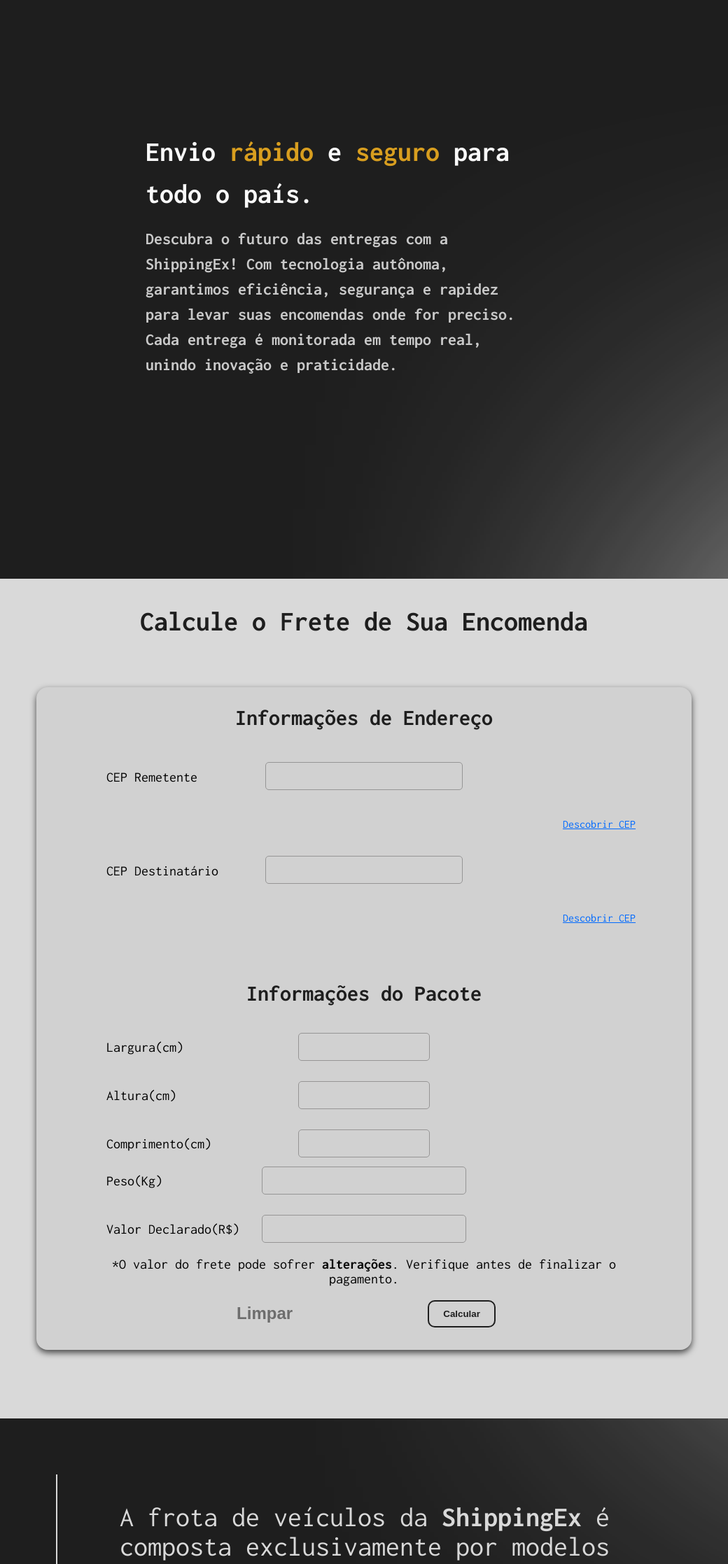
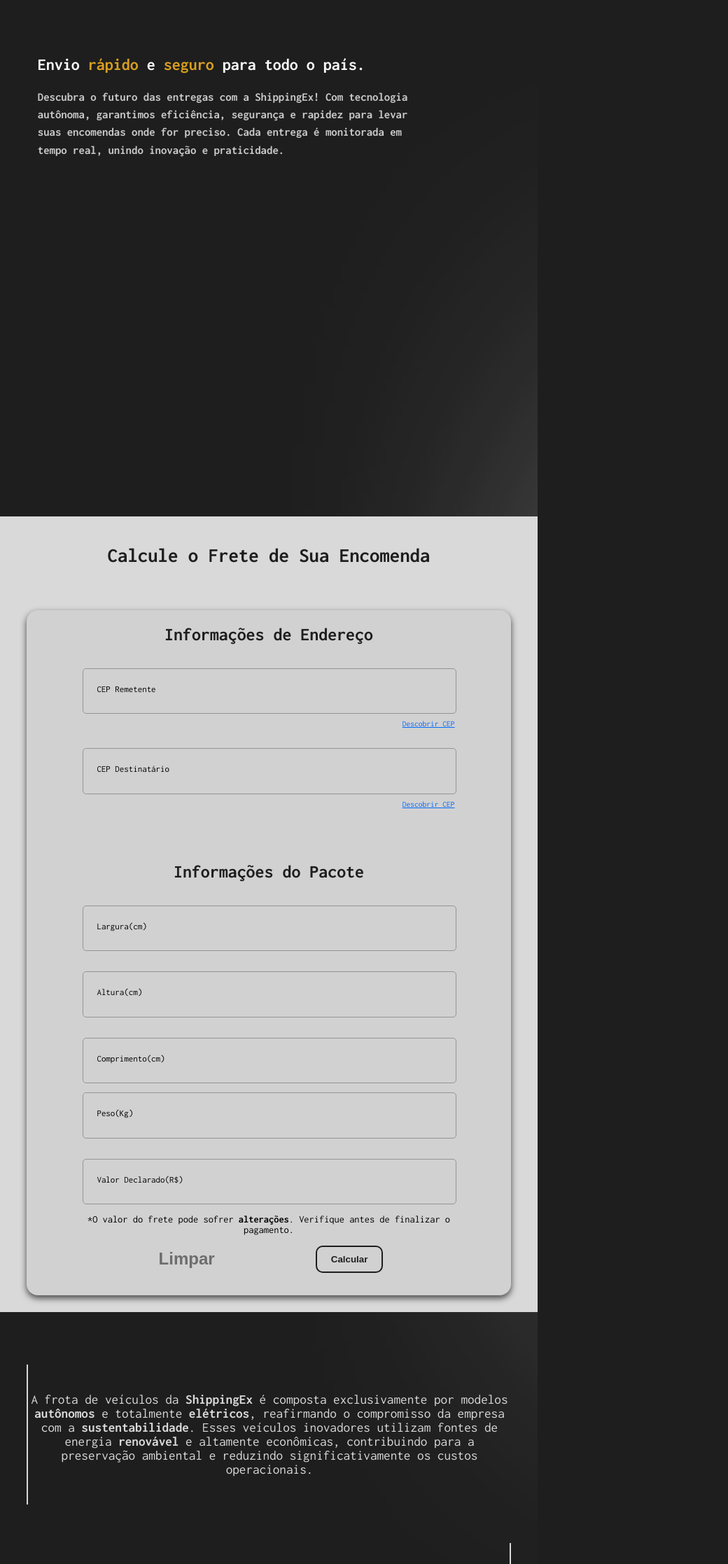
Before and after one commit to GabrielIzi/ShippingEx_Git, a React (Create React App) app: page / in a window 768 px wide. Shown: the part 120-2355 px from the top of the page at 70% size, 1040 px wide, since content can reach past the window. Built offline with nearby package versions, Linux system fonts and the light colour scheme; a web font is replaced by a local one.

Commit message:
Reformulação da Pagina Home

```diff
--- a/src/Routes/Home.css
+++ b/src/Routes/Home.css
@@ -19,8 +19,12 @@
 }
 
 .PagBody_1{
-    width: 100vh;
+    width: 100%;
     height: 80vh;
+}
+
+.logo{
+    margin-right: 2%;
 }
 
 .ItensPrinc {
@@ -28,18 +32,21 @@
     flex-direction: row;
     justify-content: space-between;
     align-items: center;
-    width: 150%;
-    margin: 18vh 26vh;
+    width: 88%;
+    margin: 18vh 0 0 0;
     animation: AnimHome 0.5s;
 }
 
 .ItensPrinc h1 {
     max-width: 70vh;
-    font-size: 4vh;
+    font-size: 5vh;
     line-height: 1.5;
     text-align: left;
+    margin-left: 13%;
 }
-
+.ItensPrinc p{
+    font-size: 70%;
+}
 .ItensPrinc img {
     max-width: 50vh;
     height: auto;
@@ -51,8 +58,8 @@
 
 .PagBody_2{
     background-color: #d9d9d9;
-    height: 100vh;
-    width: 208vh;
+    width: 100%;
+    height: 90vh;
     filter: drop-shadow(1000px -100px 30vh #d9d9d9);
     align-items: center;
     text-align: center;
@@ -70,10 +77,11 @@
 .PainelCalculadora{
     background-color: #d1d1d1;
     border-radius: 2vh;
-    width: 150vh;
+    width: 90%;
     margin-left: auto;
     margin-right: auto;
     box-shadow: 0px 4px 10px rgba(0, 0, 0, 0.685);
+    overflow: auto;
 }
 
 .PainelCalculadora h2{
@@ -110,7 +118,7 @@
     border-radius: 5px;
     outline: none;
     min-width: 250px;
-    padding: 10px 15px;
+    padding: 4% 0%;
     font-size: 16px;
     transition: all .1s linear;
     background-color: #d1d1d1;
@@ -145,11 +153,10 @@
 
 .label-float input:focus+label,
 .label-float input:not(:placeholder-shown)+label {
-    @media (min-width: 768px){
-        font-size: 13px;
-        top: 0;
-        color: #1E1E1E;
-    }
+
+    font-size: 13px;
+    top: 0;
+    color: #1E1E1E;
 
 }
 
@@ -161,13 +168,11 @@
 .InfoPacote_2 input{
     padding: 10px 5px;
     min-width: 50px;
-    width: 22vh;
 }
 
 .InfoPacote_3 input{
     padding: 10px 5px;
     min-width: 50px;
-    width: 35vh;
 }
 
 .CalOps{
@@ -205,8 +210,8 @@
 
 .PagBody_3{
     background-color: #d9d9d9;
-    padding: 5vh 10vh;
-    width: 188vh;
+    width: 100%;
+    padding-bottom: 1vh;
 }
 
 .PagBody_3 h2{
@@ -247,15 +252,16 @@
     background-color: #d9d9d9;
     padding: 0;
     padding-bottom: 5vh;
-    width: 208vh;
+    width: 100%;
 }
 
 .Imgs_Parceiros{
     display: flex;
     justify-content: space-around;
-    height: 8vh;
+    height: 1vh;
     padding-bottom: 5vh;
     margin: 0 20vh;
+    padding-bottom: 10vh;
 }
 
 .PagBody_5 img{
@@ -272,9 +278,9 @@
 
 .PagBody_4{
     text-align: center;
-    margin: 10vh 10vh;
     background-color: #1E1E1E;
-    width: 188vh;
+    width: 90%;
+    padding: 5%;
 }
 
 .PagBody_4 p:nth-of-type(1){
@@ -292,21 +298,44 @@
 }
 
 @media (max-width: 768px){
+    .Home, html{
+        width: 100%;
+    }
+    .Imgs_Parceiros{
+        margin: 0;
+        width: 100%;
+        padding-bottom: 0;
+    }
+    .Imgs_Parceiros img{
+        width: 70%;
+        padding: 0 10%;
+        padding-bottom: 0;
+    }
     .logo{
         display: none;
     }
     .ItensPrinc{
         width: 100%;
-        margin-top: 30vh;
+        margin-top: 20vh;
+    }
+    .ItensPrinc h1 {
+        font-size: 150%;
+        margin: 0 7%;
+    }
+    .ItensPrinc p{
+        font-size: 70%;
     }
     .PainelCalculadora{
         width: 90%;
     }
+    .InfoEnd{
+        gap: 0;
+    }
     .InfoEnd h2{
-        font-size: 4vh;
+        font-size: 180%;
     }
     .InfoPacote h2{
-        font-size: 4vh;
+        font-size: 180%;
     }
     .Infos{
         flex-direction: column;
@@ -319,33 +348,50 @@
         gap: 20%;
     }
     .PagBody_2{
-        width: 130vh;
-        height: 150vh;
+        width: 100%;
+        height: 100%;
+        padding-bottom: 3vh;
     }
     .PagBody_3{
-        width: 110vh;
+        width: 100%;
         height: 100%;
     }
     .PagBody_4{
-        width: 110vh;
-        height: 140vh;
+        width: 90%;
+        height: 100%;
+        padding-top: 7vh;
+        padding-bottom: 7vh;
+    }
+    .PagBody_4 p:nth-of-type(1){
+        font-size: 120%;
+    }
+    .PagBody_4 p:nth-of-type(2){
+        font-size: 120%;
     }
     .PagBody_5{
-        width: 130vh;
+        width: 100%;
         height: 20vh;
-    }
-    .Imgs_Parceiros{
-        display: flex;
-        justify-content: space-around;
-        height: 8vh;
-        padding-bottom: 10vh;
-        margin: 0 20vh;
+        padding-bottom: 0;
+        margin-bottom: 0;
     }
     .PagBody_2, label{
-        font-size: 2.5vh;
+        font-size: 90%;
+    }
+    .PagBody_2 h1{
+        font-size: 200%;
     }
     .PagBody_5, a{
         padding-top: 4vh;
+    }
+    .label-float input {
+        min-width: 0;
+        width: 100%;
+        padding: 4% 0%;
+        font-size: 120%;
+    }
+    .InfoEnd a{
+        font-size: 80%;
+        padding-top: 1vh;
     }
 }
 
--- a/src/Routes/Home.js
+++ b/src/Routes/Home.js
@@ -25,13 +25,13 @@
             <br/>
             <section className="PagBody_1">
                 <div className="ItensPrinc">
-                    <h1 style={{fontSize: "5vh"}}>
+                    <h1>
                         <span style={{color: "#f9f9f9"}}>Envio </span>
                         <span style={{color: "#D89E1F"}}>rápido</span>
                         <span style={{color: "#f9f9f9"}}> e </span>
                         <span style={{color: "#D89E1F"}}>seguro </span>
                         <span style={{color: "#f9f9f9"}}> para todo o país.</span>
-                        <p style={{fontSize: "3vh", color: "#c9c9c9", marginTop: "2vh"}}>Descubra o futuro das entregas com a ShippingEx! Com tecnologia autônoma, garantimos eficiência, segurança e rapidez para levar suas encomendas onde for preciso. Cada entrega é monitorada em tempo real, unindo inovação e praticidade.</p>
+                        <p style={{color: "#c9c9c9", marginTop: "2vh"}}>Descubra o futuro das entregas com a ShippingEx! Com tecnologia autônoma, garantimos eficiência, segurança e rapidez para levar suas encomendas onde for preciso. Cada entrega é monitorada em tempo real, unindo inovação e praticidade.</p>
                     </h1>
                     <img src={CarImg} alt="Veiculo Autonomo" className="logo"/>
                 </div>
--- a/src/Routes/components/Avaliacoes.css
+++ b/src/Routes/components/Avaliacoes.css
@@ -27,18 +27,40 @@
 }
 
 .avaliacoes{
-    padding-top: 30px;
-    padding-bottom: 30px;
+    padding-top: 5vh;
+    padding-bottom: 10vh;
     margin-top: 15px;
-    margin-bottom: 50px;
+    margin-bottom: 10vh;
     display: grid;
     grid-template-columns: repeat(auto-fit, minmax(250px, 1fr));
-    gap: 40px;
+    gap: 6%;
     width: 90%;
-    max-width: 1200px;
+    max-width: 100%;
     margin-left: 5%;
     border-top: 2px solid #1e1e1e8f;
     border-bottom: 2px solid #1e1e1e8f;
+}
+
+@media (max-width: 768px){
+    .avaliacoes{
+        gap: 1%;
+        grid-template-columns: repeat(auto-fit, minmax(500px, 2fr));
+        padding-bottom: 10vh;
+        margin-bottom: 0;
+    }
+    .avaliacao{
+        width: 68%;
+    }
+    .avaliacao p{
+        font-size: 70%;
+    }
+    .avaliacao img{
+        width: 15%;
+        height: 15%;
+    }
+    .usuario h4{
+        font-size: 100%;
+    }
 }
 
 @keyframes anim_avaliacoes{
--- a/src/Routes/components/Creditos.module.css
+++ b/src/Routes/components/Creditos.module.css
@@ -44,28 +44,31 @@
         width: 95%;
         text-align: right;
         margin-bottom: 2vh;
-        font-size: 6vh;
+        font-size: 60%;
 
     }
     footer{
-        width: 130vh;
+        width: 100%;
     }
     footer i{
-        padding: 2vh;
+        padding: 2%;
     }
     .CreditosOps{
         display: flex;
         flex-direction: column;
         border-left: #d9d9d9 1px solid;
-        padding: 3vh 0;
-        padding-left: 5vh;
-        margin: 4vh 4vh;
-        margin-right: 10vh;
+        padding: 5vh 0;
+        padding-left: 1.5vh;
+        margin: 3%;
         gap: 2vh;
-        font-size: 3.4vh;
+        font-size: 70%;
+    }
+    .CreditosOps a{
+        margin: 0;
+        padding: 0;
     }
     .Creditos img{
-        width: 30vh;
-        height: 10vh;
+        width: 15%;
+        height: 100%;
     }
 }
--- a/src/Routes/components/MenuBar.module.css
+++ b/src/Routes/components/MenuBar.module.css
@@ -69,11 +69,10 @@
     display: none;
     background: none;
     border: none;
-    font-size: 1.5rem;
     color: white;
     cursor: pointer;
     margin-right: 5vh;
-    font-size: 8vh;
+    font-size: 200%;
 }
 
 .active {
@@ -99,12 +98,20 @@
         flex-direction: column;
         position: absolute;
         top: 60px;
-        right: 20vh;
+        right: 2.5vh;
         background-color: #444;
-        padding: 5vh;
+        padding: 2vh;
         border-radius: 5px;
-        margin-right: 5vh;
-        font-size: 5vh;
+        margin-right: 0vh;
+        font-size: 2vh;
+    }
+
+    .MenuBarOps a{
+        color: #d9d9d9;
+        margin-top: 0;
+        padding-bottom: 1vh;
+        padding: 2vh 1vh;
+        text-decoration: none;
     }
 
     .MenuBarOps.show {
```
